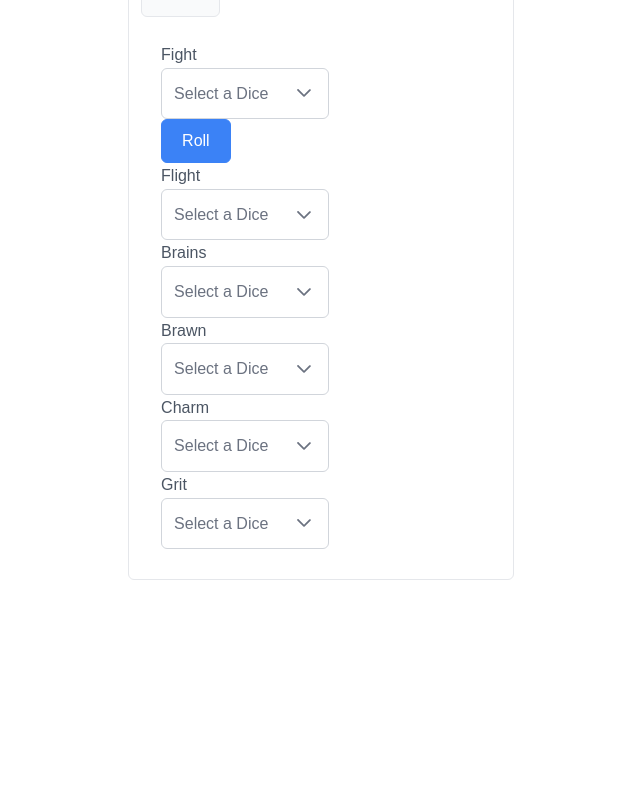
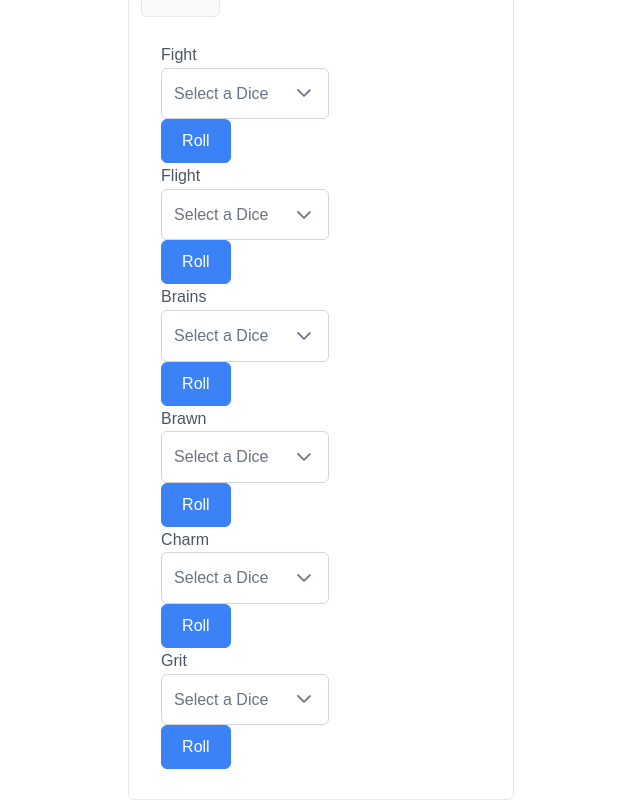
Before and after one commit to catharsisjelly/kids-on-bikes-vue, a Vue app: page / in a window 1280 px wide. Shown: the part 658-1458 px from the top of the page, without its empty margins (94-734 px from the left). Before the commit the page ends 1238 px from the top, so only its background shows below. Built offline with nearby package versions, Linux system fonts and the light colour scheme; a web font is replaced by a local one.

Commit message:
Fixing the dice

```diff
--- a/src/components/CharacterSheet/PlayerStats.vue
+++ b/src/components/CharacterSheet/PlayerStats.vue
@@ -33,6 +33,7 @@ const changeAvailableDice = () => {
                 <div>
                     <div>Fight</div>
                     <Dropdown
+                        v-model="statDice.fight"
                         inputId="fight"
                         :options="diceAvailable"
                         optionLabel="name"
@@ -40,58 +41,78 @@ const changeAvailableDice = () => {
                         placeholder="Select a Dice"
                     />
                     <div>
-                        <DiceRoller notation="d4" />
+                        <DiceRoller :notation="statDice.fight" />
                     </div>
                 </div>
                 <div>
                     <div>Flight</div>
                     <Dropdown
+                        v-model="statDice.flight"
                         inputId="flight"
                         :options="diceAvailable"
                         optionLabel="name"
                         optionValue="value"
                         placeholder="Select a Dice"
                     />
+                    <div>
+                        <DiceRoller :notation="statDice.flight" />
+                    </div>
                 </div>
                 <div>
                     <div>Brains</div>
                     <Dropdown
+                        v-model="statDice.brains"
                         inputId="brains"
                         :options="diceAvailable"
                         optionLabel="name"
                         optionValue="value"
                         placeholder="Select a Dice"
                     />
+                    <div>
+                        <DiceRoller :notation="statDice.brains" />
+                    </div>
                 </div>
                 <div>
                     <div>Brawn</div>
                     <Dropdown
+                        v-model="statDice.brawn"
                         inputId="brawn"
                         :options="diceAvailable"
                         optionLabel="name"
                         optionValue="value"
                         placeholder="Select a Dice"
                     />
+                    <div>
+                        <DiceRoller :notation="statDice.brawn" />
+                    </div>
                 </div>
                 <div>
                     <div>Charm</div>
                     <Dropdown
+                        v-model="statDice.charm"
                         inputId="charm"
                         :options="diceAvailable"
                         optionLabel="name"
                         optionValue="value"
                         placeholder="Select a Dice"
                     />
+                    <div>
+                        <DiceRoller :notation="statDice.charm" />
+                    </div>
                 </div>
                 <div>
                     <div>Grit</div>
                     <Dropdown
+                        v-model="statDice.grit"
                         inputId="grit"
                         :options="diceAvailable"
                         optionLabel="name"
                         optionValue="value"
                         placeholder="Select a Dice"
                     />
+                    <div>
+                        <DiceRoller :notation="statDice.grit" />
+                    </div>
                 </div>
             </Fieldset>
         </div>
--- a/src/stores/characterSheet.ts
+++ b/src/stores/characterSheet.ts
@@ -50,14 +50,14 @@ export const useCharacterSheet = defineStore('characterSheet', () => {
         grit: undefined,
     })
 
-    const diceAvailable = [
+    const diceAvailable = ref([
         { name: 'D4', value: 'd4' },
         { name: 'D6', value: 'd6' },
         { name: 'D8', value: 'd8' },
         { name: 'D10', value: 'd10' },
         { name: 'D12', value: 'd12' },
         { name: 'D20', value: 'd20' },
-    ]
+    ])
 
     const checkDuplicateDice = (): Boolean => {
         const values = Object.values(unref(statDice))
```
